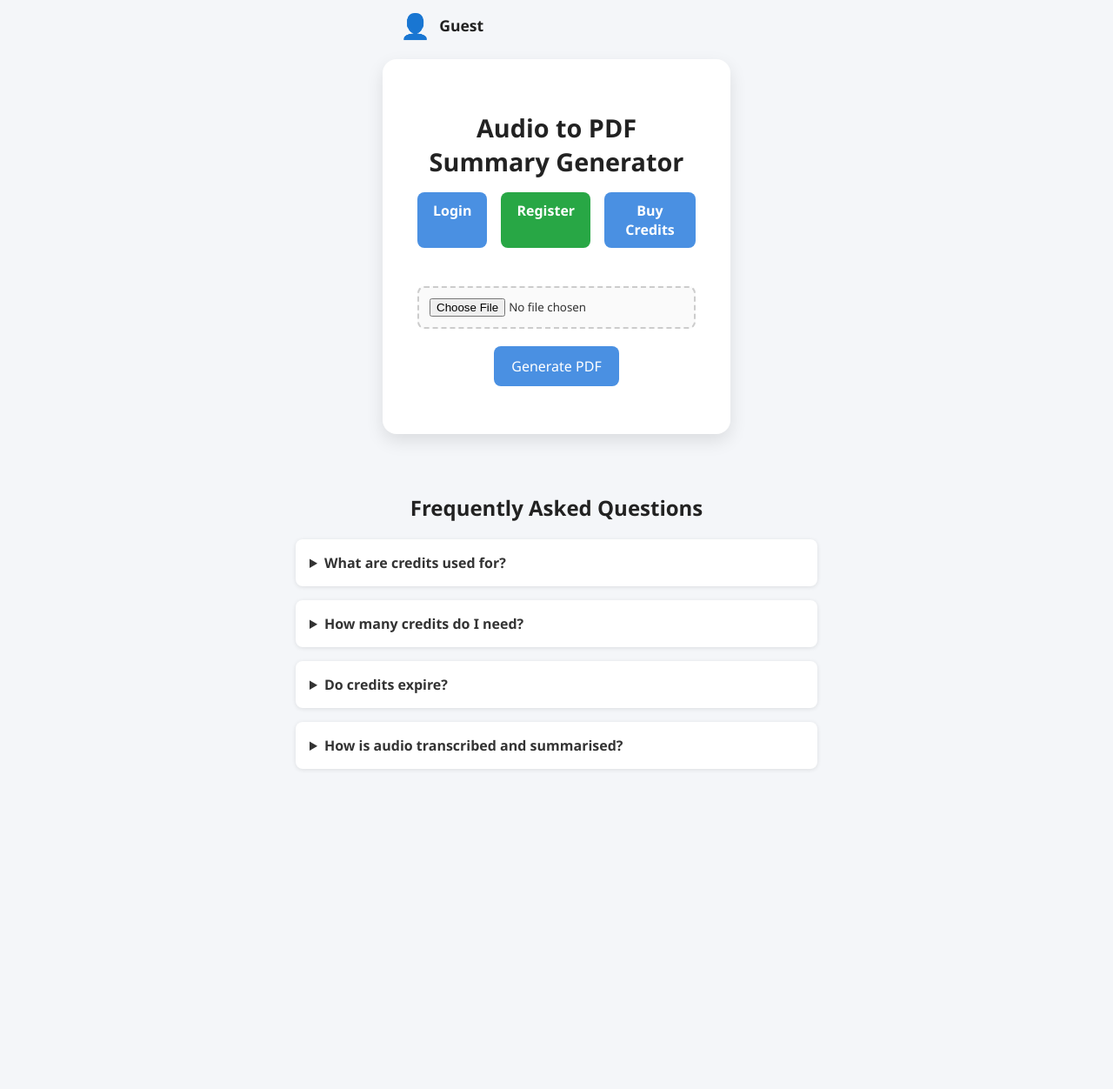
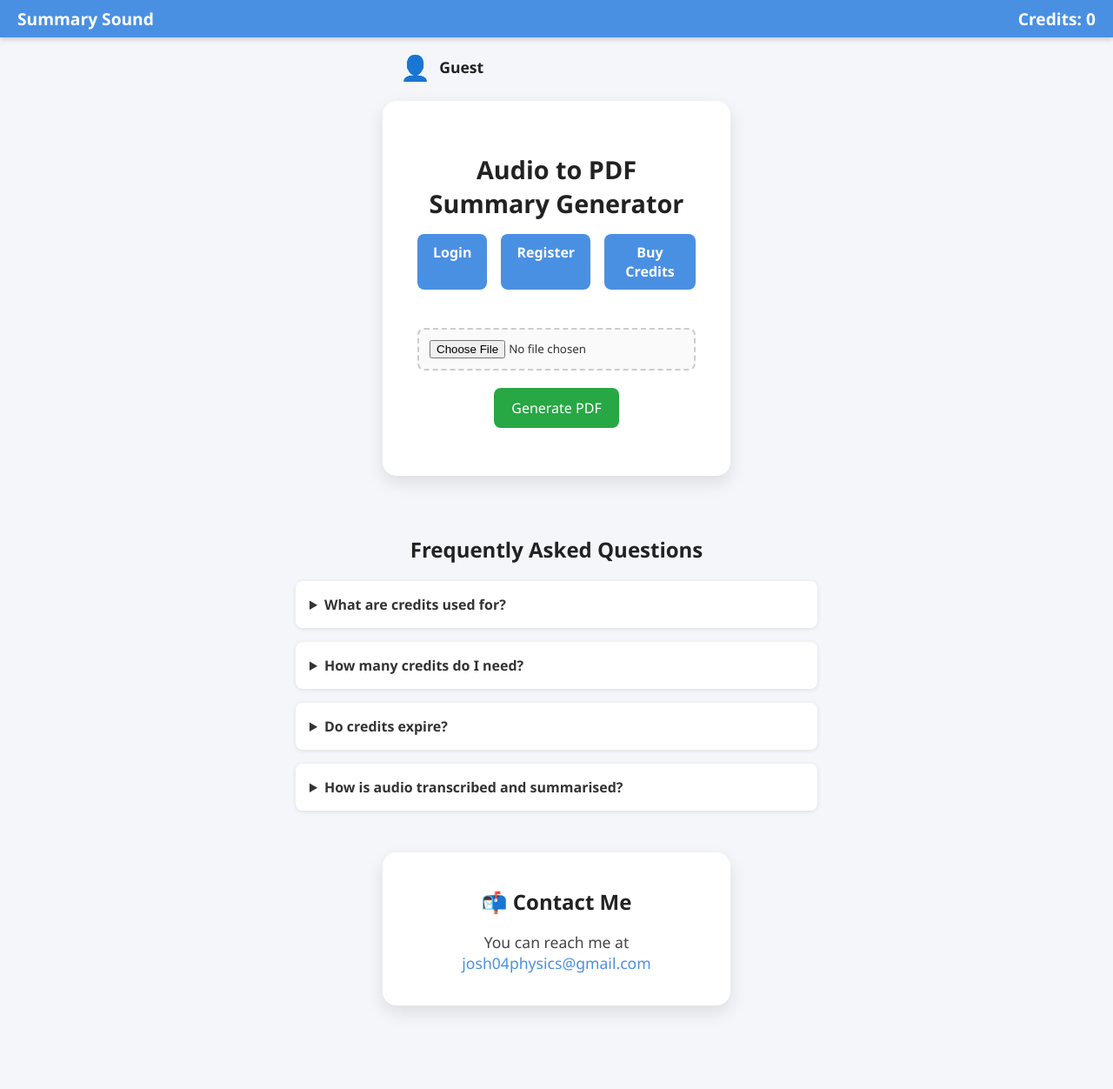
Before and after one commit to josh04physics/Simply-Transcribe, a Flask app: page / in a window 1280 px wide. Shown: the whole page at 87% size. Before the commit the page ends 885 px from the top, so only its background shows below. Run offline with Flask 3, Linux system fonts and the light colour scheme.

Commit message:
Updated UI - added header and contact me

```diff
--- a/templates/upload.html
+++ b/templates/upload.html
@@ -2,7 +2,7 @@
 <html lang="en">
 <head>
     <meta charset="UTF-8">
-    <title>Audio to PDF Summary Generator</title>
+    <title>Summary Sound</title>
     <style>
         /* Base Styles */
         * {
@@ -28,6 +28,7 @@
             justify-content: flex-start;
             min-height: 100vh;
             color: #333;
+            padding-top: 48px; /* Prevent content hiding behind fixed header */
         }
 
         /* User Icon and Username container */
@@ -83,8 +84,8 @@
         }
 
         .auth-buttons a.register-btn {
-            background-color: #28a745; /* green */
-        }
+            background-color: #4a90e2; /* same blue as login */
+            }
 
         .auth-buttons a:hover {
             filter: brightness(0.85);
@@ -105,8 +106,8 @@
             border-color: #777;
         }
 
-        button {
-            background-color: #4a90e2;
+                button {
+            background-color: #28a745;
             color: white;
             padding: 12px 20px;
             font-size: 1em;
@@ -117,7 +118,7 @@
         }
 
         button:hover {
-            background-color: #357ab8;
+            background-color: #218838;
         }
 
         #loading {
@@ -127,9 +128,47 @@
             color: #4a90e2;
             display: none;
         }
+
+         .header-bar {
+            position: fixed;
+            top: 0;
+            left: 0;
+            width: 100%;
+            background: #4a90e2;
+            color: white;
+            padding: 8px 20px;
+            font-weight: 700;
+            font-size: 1.2em;
+            display: flex;
+            justify-content: space-between; /* site name left, credits right */
+            align-items: center;
+            box-shadow: 0 2px 6px rgba(0,0,0,0.2);
+            z-index: 9999;
+        }
+
+        .site-name {
+            font-family: 'Segoe UI', Tahoma, Geneva, Verdana, sans-serif;
+            user-select: none;
+        }
+
+        .credits-icon {
+            cursor: default;
+            user-select: none;
+            font-weight: 600;
+        }
+
+
     </style>
 </head>
 <body>
+                <div class="header-bar">
+          <div class="site-name">Summary Sound</div>
+          <div class="credits-icon" title="Your remaining credits">
+            Credits: <span id="credits-count">{{ credits if credits is not none else 0 }}</span>
+          </div>
+        </div>
+
+
     <div class="user-info">
         <div class="icon">👤</div>
         {% if username %}
@@ -188,6 +227,15 @@
         <summary><strong>How is audio transcribed and summarised?</strong></summary>
         <p>Audio is transcribed using Open AIs whisper model, and then formatted and summarised using ChatGPT 3.5 Turbo.</p>
     </details>
+
+    <div style="max-width: 400px; width: 90%; margin: 3em auto; background: #fff; padding: 20px; border-radius: 16px; box-shadow: 0 8px 20px rgba(0,0,0,0.1); text-align: center;">
+    <h2 style="color: #222; margin-bottom: 16px;">
+        📬 Contact Me
+    </h2>
+    <p style="font-size: 1.1em; color: #444;">
+        You can reach me at <a href="mailto:youremail@example.com" style="color: #4a90e2; text-decoration: none;">josh04physics@gmail.com</a>
+    </p>
+    </div>
 </div>
 
    <script>
```
